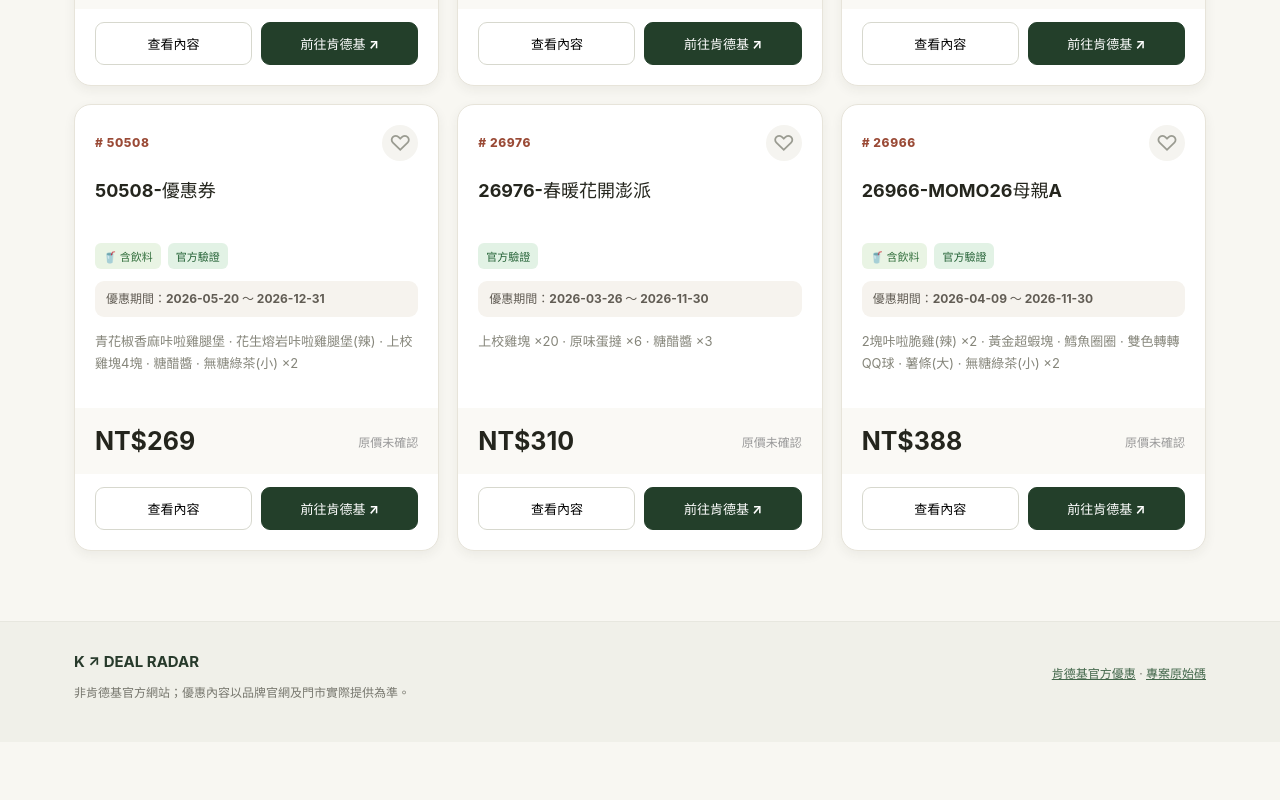
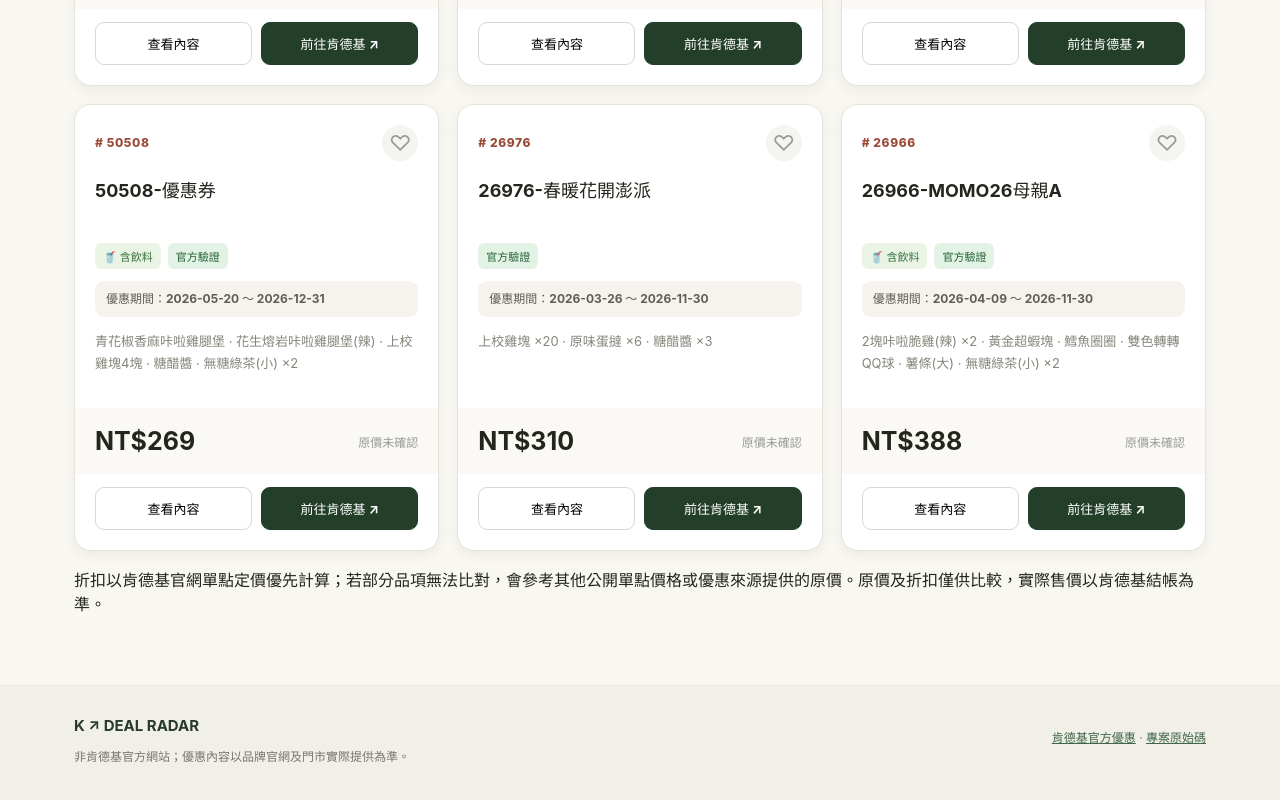
Before and after one commit to smartleo123/KFC-Deal-Radar, a plain HTML site: page index.html in a window 1280 px wide. Shown: the part 8843-9643 px from the top of the page. Before the commit the page ends 9585 px from the top, so only its background shows below. Drawn offline with Linux system fonts and the light colour scheme; a script that the page names is missing.

Commit message:
ui: add one shared small-print explanation for original price calculation

```diff
--- a/index.html
+++ b/index.html
@@ -8,7 +8,7 @@
 <div class="budget-range" role="group" aria-label="自訂預算範圍"><span class="filter-heading">自訂預算</span><label>最低 NT$ <input id="minPrice" type="number" min="0" step="1" inputmode="numeric" placeholder="不限"></label><span aria-hidden="true">—</span><label>最高 NT$ <input id="maxPrice" type="number" min="0" step="1" inputmode="numeric" placeholder="不限"></label><small id="budgetError" role="status"></small></div>
 <div class="filter-strip item-filter"><span class="filter-heading">餐點品項</span><div class="item-filter-list" id="itemFilters" role="group" aria-label="各類餐點包含或排除"></div><p class="filter-help">點選品項依序切換：不限 → 必須包含 → 必須排除。不同品項條件會同時套用。</p></div>
 <div class="filter-strip compact-options"><span class="filter-heading">其他條件</span><label class="check"><input type="checkbox" id="knownOnly">只看可計算折扣</label><label class="check"><input type="checkbox" id="favoritesOnly">♡ 只看收藏</label></div>
-<div class="result-head"><div><h3>所有優惠 <span id="resultCount">0</span></h3><p id="status" role="status">正在下載優惠資料…</p></div><span class="hint">折扣率 = (原價 − 優惠價) ÷ 原價</span></div><div id="grid" class="coupon-grid" aria-live="polite"></div><div id="empty" class="empty" hidden><strong>沒有符合條件的優惠</strong><p>試著放寬餐點品項、預算或搜尋詞。</p><button type="button" id="emptyReset">重設條件</button></div></section></main>
+<div class="result-head"><div><h3>所有優惠 <span id="resultCount">0</span></h3><p id="status" role="status">正在下載優惠資料…</p></div><span class="hint">折扣率 = (原價 − 優惠價) ÷ 原價</span></div><div id="grid" class="coupon-grid" aria-live="polite"></div><p class="pricing-note" id="pricingNote">折扣以肯德基官網單點定價優先計算；若部分品項無法比對，會參考其他公開單點價格或優惠來源提供的原價。原價及折扣僅供比較，實際售價以肯德基結帳為準。</p><div id="empty" class="empty" hidden><strong>沒有符合條件的優惠</strong><p>試著放寬餐點品項、預算或搜尋詞。</p><button type="button" id="emptyReset">重設條件</button></div></section></main>
 <footer><div class="wrap foot"><div><strong>K ↗ DEAL RADAR</strong><p>非肯德基官方網站；優惠內容以品牌官網及門市實際提供為準。</p></div><p><a href="https://www.kfcclub.com.tw/coupon" target="_blank" rel="noopener">肯德基官方優惠</a> · <a href="https://github.com/smartleo123/KFC-Deal-Radar" target="_blank" rel="noopener">專案原始碼</a></p></div></footer>
 <dialog id="detail"><div id="detailContent"></div><button type="button" id="closeDetail" class="close" aria-label="關閉">✕</button></dialog>
 <script src="./app.js" defer></script></body></html>
```
